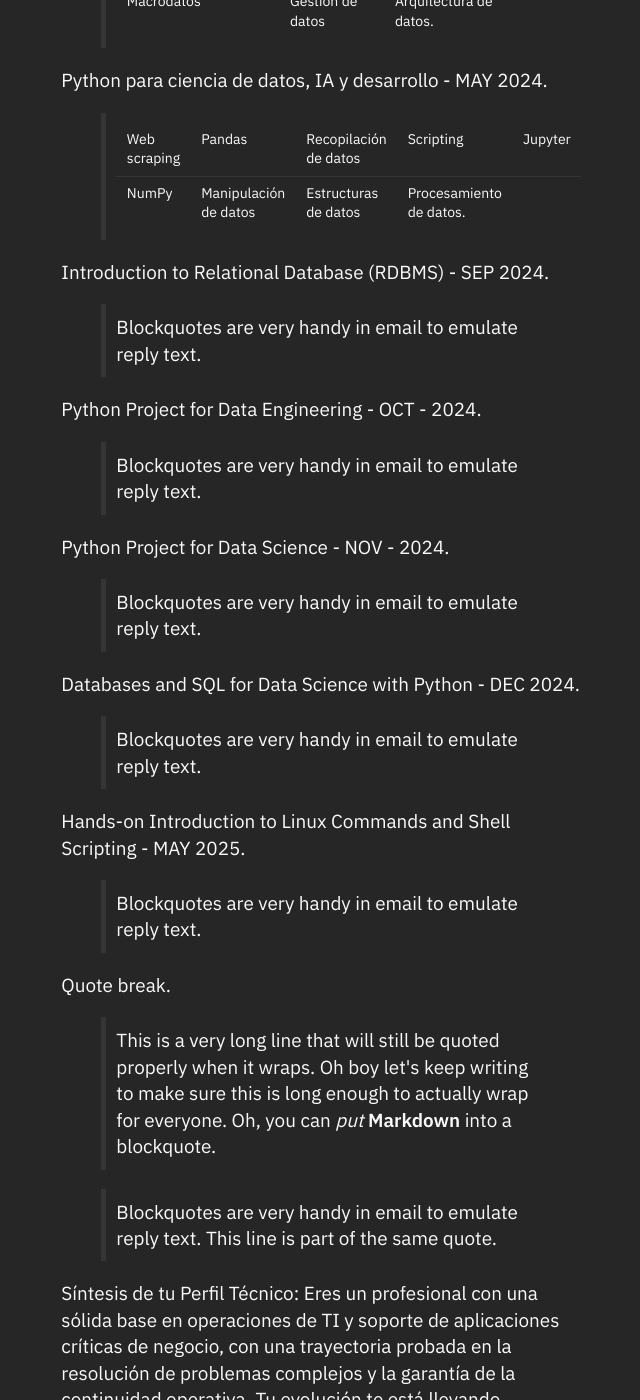
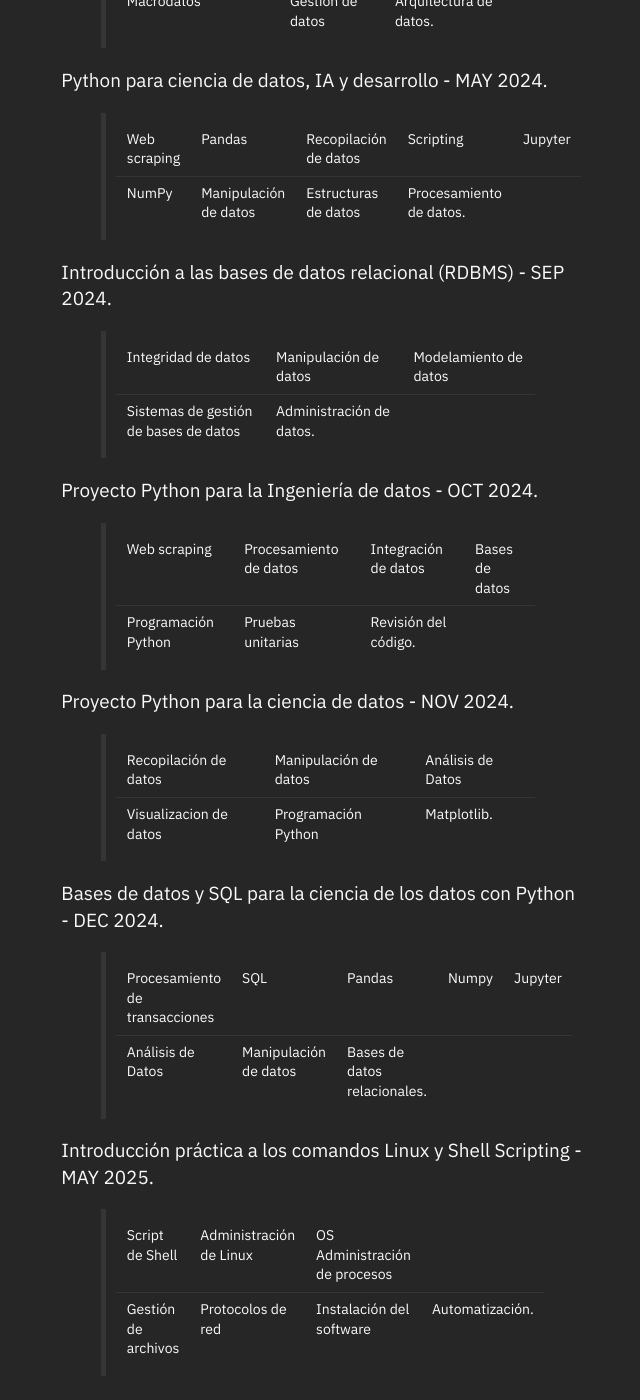
Before and after one commit to batistayureiba/batistayureiba.github.io, a Jekyll site: the page built from _posts/2025-05-24-about.md, in a window 1280 px wide and 1400 px high, scrolled down 1860 px. Shown: the whole window, without its empty margins (317-957 px from the left). Built offline with Jekyll 4.4.1, drawn with Linux system fonts in a browser that asks for light colours.

Commit message:
Update 2025-05-24-about.md

```diff
--- a/_posts/2025-05-24-about.md
+++ b/_posts/2025-05-24-about.md
@@ -26,7 +26,6 @@ Datos y ciberseguridad - OCT 2023.
 > Inteligencia sobre amenazas cibernéticas | Gestión de incidentes | Detección de anomalías
 > Gestión de eventos e información de seguridad (SIEM) | Ataques cibernéticos.
 
-
 Administración de bases de datos relacionales (DBA) - DEC 2023.
 > Ajuste del rendimiento | Monitoreo del sistema | Diseño de bases de datos
 > Arquitectura y administración de bases de datos | Recuperación en caso de catástrofe.
@@ -36,26 +35,29 @@ Introduction to Data Engineering - JAN 2024.
 > Almacenamiento de datos | ETL | Canalizaciones de datos
 > Macrodatos | Gestión de datos | Arquitectura de datos.
 
-
 Python para ciencia de datos, IA y desarrollo - MAY 2024.
 > Web scraping | Pandas | Recopilación de datos | Scripting | Jupyter
 > NumPy |Manipulación de datos | Estructuras de datos | Procesamiento de datos.
 
-Introduction to Relational Database (RDBMS) - SEP 2024.
-> Blockquotes are very handy in email to emulate reply text.
+Introducción a las bases de datos relacional (RDBMS) - SEP 2024.
+> Integridad de datos | Manipulación de datos | Modelamiento de datos
+> Sistemas de gestión de bases de datos | Administración de datos.
 
-Python Project for Data Engineering - OCT - 2024.
-> Blockquotes are very handy in email to emulate reply text.
+Proyecto Python para la Ingeniería de datos - OCT 2024.
+> Web scraping | Procesamiento de datos | Integración de datos | Bases de datos
+> Programación Python | Pruebas unitarias | Revisión del código.
 
-Python Project for Data Science - NOV - 2024.
-> Blockquotes are very handy in email to emulate reply text.
+Proyecto Python para la ciencia de datos - NOV 2024.
+> Recopilación de datos | Manipulación de datos | Análisis de Datos
+> Visualizacion de datos | Programación Python | Matplotlib.
 
-Databases and SQL for Data Science with Python - DEC 2024.
-> Blockquotes are very handy in email to emulate reply text.
+Bases de datos y SQL para la ciencia de los datos con Python - DEC 2024.
+> Procesamiento de transacciones | SQL | Pandas | Numpy | Jupyter
+> Análisis de Datos | Manipulación de datos | Bases de datos relacionales.
 
-Hands-on Introduction to Linux Commands and Shell Scripting - MAY 2025.
-> Blockquotes are very handy in email to emulate reply text.
-
+Introducción práctica a los comandos Linux y Shell Scripting - MAY 2025.
+> Script de Shell | Administración de Linux | OS Administración de procesos
+> Gestión de archivos | Protocolos de red | Instalación del software | Automatización.
 
 Quote break.
 
```
